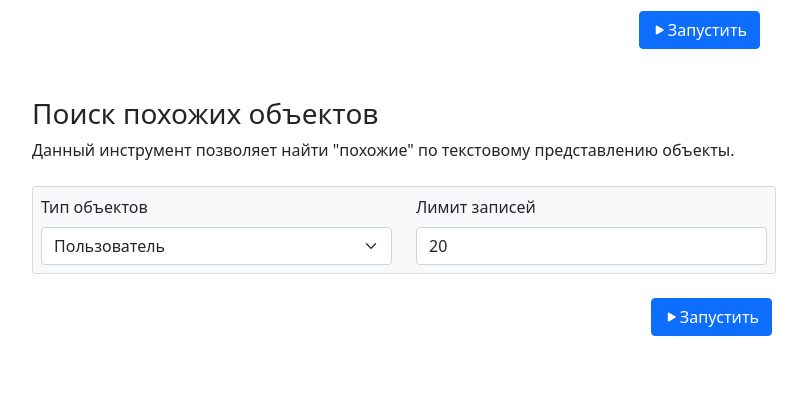
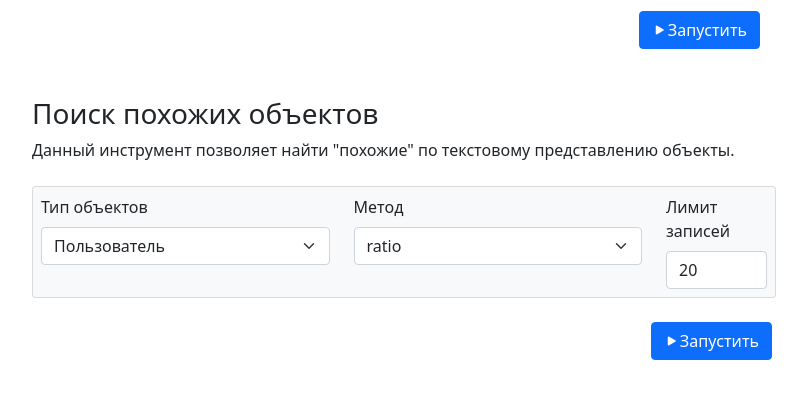
Before and after one commit to telinit/lcme_achievements, a Django app: page /tasks in a window 1280 px wide. Shown: the part 223-622 px from the top of the page, without its empty margins (50-857 px from the left). Run offline with Django 4.2, Linux system fonts and the light colour scheme; the visitor is signed in with stand-in values (Sample User, id 1); some libraries are stand-ins or nearby versions.

Commit message:
Fix some bugs in the Import module. Some minor interface fixes Add a method selector to the similar objects form

```diff
--- a/achievements/main_app/models.py
+++ b/achievements/main_app/models.py
@@ -254,3 +254,13 @@ class OlympiadParticipation(Participation, Award):
     class Meta:
         verbose_name = "участие в олимпиадах"
         verbose_name_plural = "участия в олимпиадах"
+
+
+def wipe_all(keep_admin=True):
+    users = User.objects.all()
+    if keep_admin:
+        users = users.exclude(username='admin')
+    users.delete()
+
+    for c in [Location, Department, Course, Olympiad, Project, Seminar, Subject]:
+        c.objects.all().delete()
--- a/achievements/main_app/static/js/tasks.js
+++ b/achievements/main_app/static/js/tasks.js
@@ -17,9 +17,10 @@ function dedupe_edu() {
 function find_similar() {
     let t = $("#find_similar_obj_type").val()
     let l = $("#find_similar_limit").val()
+    let m = $("#find_similar_method").val()
     $('#find_similar_spinner').removeClass('d-none')
     $.ajax({
-    url: `/tasks/find_similar_objects/${t}/${l}`,
+    url: `/tasks/find_similar_objects/${t}/${m}/${l}`,
     })
     .done (function(data, textStatus, jqXHR) {
             // .addClass('alert-success')
--- a/achievements/main_app/templates/registration/login.html
+++ b/achievements/main_app/templates/registration/login.html
@@ -3,7 +3,7 @@
 
 {% block content %}
   <h2>Вход в систему</h2>
-  <form method="post">
+  <form method="post" class="col-lg-4 col-md-6">
     {% csrf_token %}
     {{ form | crispy }}
     <button type="submit" class="btn btn-primary">Войти</button>
--- a/achievements/main_app/templates/tasks.html
+++ b/achievements/main_app/templates/tasks.html
@@ -26,7 +26,7 @@
     <div class="mx-2 mb-3 justify-content-end row col-lg-8">
         <div class="card p-2 m-2 bg-light">
             <div class=" row">
-                <div class="col-6">
+                <div class="col-5">
                     <label class="form-label">Тип объектов</label>
                     <select class="form-select" id="find_similar_obj_type">
                         <option value="user">Пользователь</option>
@@ -47,7 +47,22 @@
                         <option value="olympiadparticipation">Участие в олимпиаде</option>
                     </select>
                 </div>
-                <div class="col-6">
+                <div class="col-5">
+                    <label class="form-label">Метод</label>
+                    <select class="form-select" id="find_similar_method">
+                        <option value="ratio">ratio</option>
+                        <option value="partial_ratio">partial_ratio</option>
+                        <option value="UQRatio">UQRatio</option>
+                        <option value="QRatio">QRatio</option>
+                        <option value="partial_token_set_ratio">partial_token_set_ratio</option>
+                        <option value="partial_token_sort_ratio">partial_token_sort_ratio</option>
+                        <option value="token_set_ratio">token_set_ratio</option>
+                        <option value="token_sort_ratio">token_sort_ratio</option>
+                        <option value="UWRatio">UWRatio</option>
+                        <option value="WRatio">WRatio</option>
+                    </select>
+                </div>
+                <div class="col-2">
                     <label class="form-label">Лимит записей</label>
                     <input class="form-control" placeholder="Лимит записей" value="20" id="find_similar_limit"/>
                 </div>
--- a/achievements/main_app/urls.py
+++ b/achievements/main_app/urls.py
@@ -13,7 +13,7 @@ urlpatterns = [
     path('print/dep/<int:dep>/year/<int:year>/<str:format_>', views.print_dep_year),
     path('tasks', views.tasks),
     path('tasks/dedupe_edu', views.dedupe_edu),
-    path('tasks/find_similar_objects/<str:obj_type>/<int:limit>', views.find_similar_objects),
+    path('tasks/find_similar_objects/<str:obj_type>/<str:method>/<int:limit>', views.find_similar_objects),
     path('print/student/<int:sid>/<str:format_>', views.student_report)
 ]
 
--- a/achievements/main_app/views.py
+++ b/achievements/main_app/views.py
@@ -1,3 +1,4 @@
+from ctypes import ArgumentError
 from typing import Callable
 
 from django.core import serializers
@@ -278,7 +279,8 @@ def student_report(request, sid, format_):
     response = FileResponse(
         data,
         content_type='application/vnd.oasis.opendocument.text' if format_ == 'odt' else 'application/pdf',
-        filename=f"Зачетка {student.last_name} {student.first_name} {student.middle_name} {datetime.now().year} год.{format_}"
+        filename=f"Зачетка {student.last_name} {student.first_name} {student.middle_name} {datetime.now().year} год.{format_}",
+        as_attachment=True
     )
     return response
 
@@ -328,7 +330,7 @@ def bulk_edit():
     pass
 
 
-def find_similar_objects(request, obj_type: str, limit: int):
+def find_similar_objects(request, obj_type: str, method: str, limit: int):
     obj_type_class_map: dict[str, type] = {
         'user': User,
         'location': Location,
@@ -392,13 +394,33 @@ def find_similar_objects(request, obj_type: str, limit: int):
 def find_nearest_objects(
         limit: int,
         objects: list[models.Model],
-        str_func: Callable[[models.Model], str] = str
+        str_func: Callable[[models.Model], str] = str,
+        method: str = 'ratio'
 ) -> list[Tuple[int, models.Model, models.Model]]:
     l = len(objects)
     result: list[Tuple[int, models.Model, models.Model]] = []  # (ratio, object1, object2)
+
+    cmp_func_map: dict[str, Callable[[str, str], int]] = {
+        'ratio':                    fuzz.ratio,
+        'partial_ratio':            fuzz.partial_ratio,
+        'UQRatio':                  fuzz.UQRatio,
+        'QRatio':                   fuzz.QRatio,
+        'partial_token_set_ratio':  fuzz.partial_token_set_ratio,
+        'partial_token_sort_ratio': fuzz.partial_token_sort_ratio,
+        'token_set_ratio':          fuzz.token_set_ratio,
+        'token_sort_ratio':         fuzz.token_sort_ratio,
+        'UWRatio':                  fuzz.UWRatio,
+        'WRatio':                   fuzz.WRatio,
+    }
+
+    if method not in cmp_func_map:
+        raise ArgumentError('Bad method')
+
+    cmp_func = cmp_func_map[method]
+
     for obj_ix1 in range(l):
         for obj_ix2 in range(obj_ix1 + 1, l):
-            ratio = fuzz.ratio(
+            ratio = cmp_func(
                 str_func(objects[obj_ix1]),
                 str_func(objects[obj_ix2])
             )
```
Also changed, not shown: achievements/main_app/templates/student_profile.html (+6 -6 lines), achievements/main_app/util/data_import.py (+7 -8 lines).
